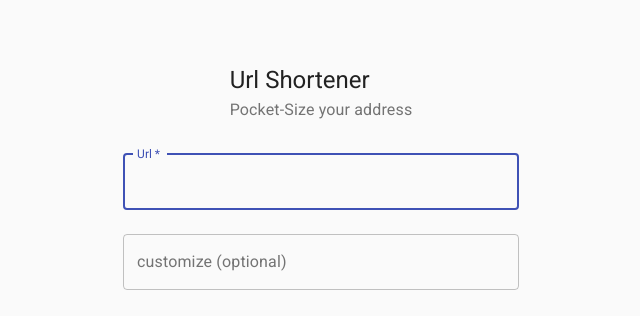
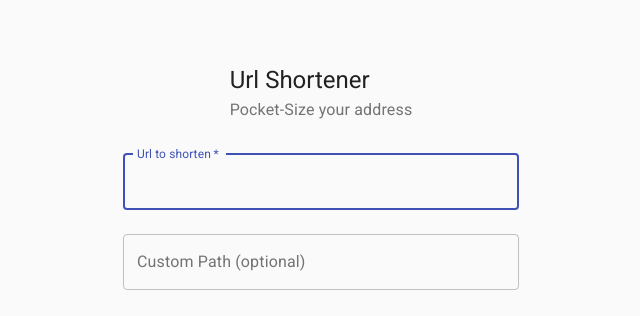
Before and after one commit to NiroSugir/url-shortener, a React (Create React App) app in the folder client/: page / in a window 1280 px wide. Shown: the top 316 px of the page, without its empty margins (319-959 px from the left). Built offline with nearby package versions, Linux system fonts and the light colour scheme.

Commit message:
replace placeholder labels on url and slug textboxes

```diff
--- a/client/src/components/SlugCreator.jsx
+++ b/client/src/components/SlugCreator.jsx
@@ -24,7 +24,7 @@ const SlugCreator = ({ onSubmit, shortener_url }) => {
         fullWidth
         id="url"
         name="url"
-        label="Url"
+        label="Url to shorten"
         autoFocus
         autoComplete="off"
         autoCorrect="off"
@@ -50,7 +50,7 @@ const SlugCreator = ({ onSubmit, shortener_url }) => {
         fullWidth
         id="slug"
         name="slug"
-        label="customize (optional)"
+        label="Custom Path (optional)"
         autoComplete="off"
         autoCorrect="off"
         autoCapitalize="off"
```
